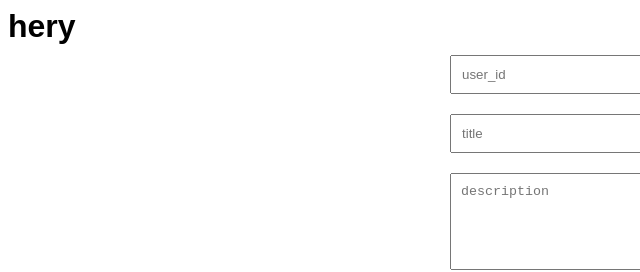
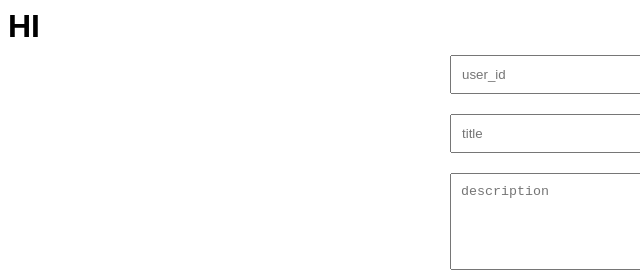
Before and after one commit to SreyAem/git-test, a plain HTML site: page index.html in a window 1280 px wide. Shown: the top 272 px of the page, 0-640 px from the left. Drawn offline with nearby package versions, Linux system fonts and the light colour scheme; no server answers.

Commit message:
add index

```diff
--- a/index.html
+++ b/index.html
@@ -8,7 +8,7 @@
     <link rel="stylesheet" href="css/style.css">
 </head>
 <body>
-    <h1>hery</h1>
+    <h1>HI</h1>
     <div id="app">
         <div class="form-container">
             <div class="form-group">
```
